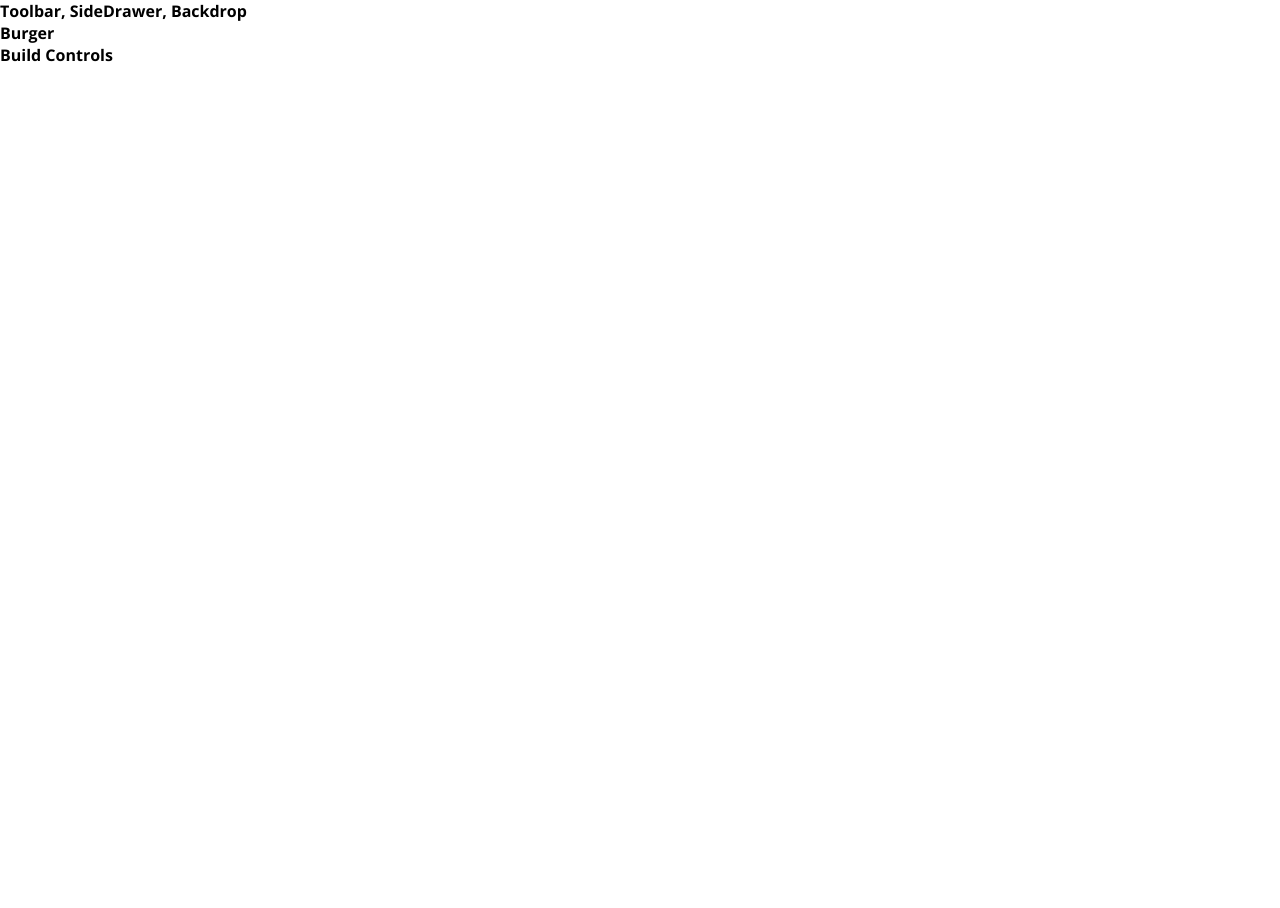
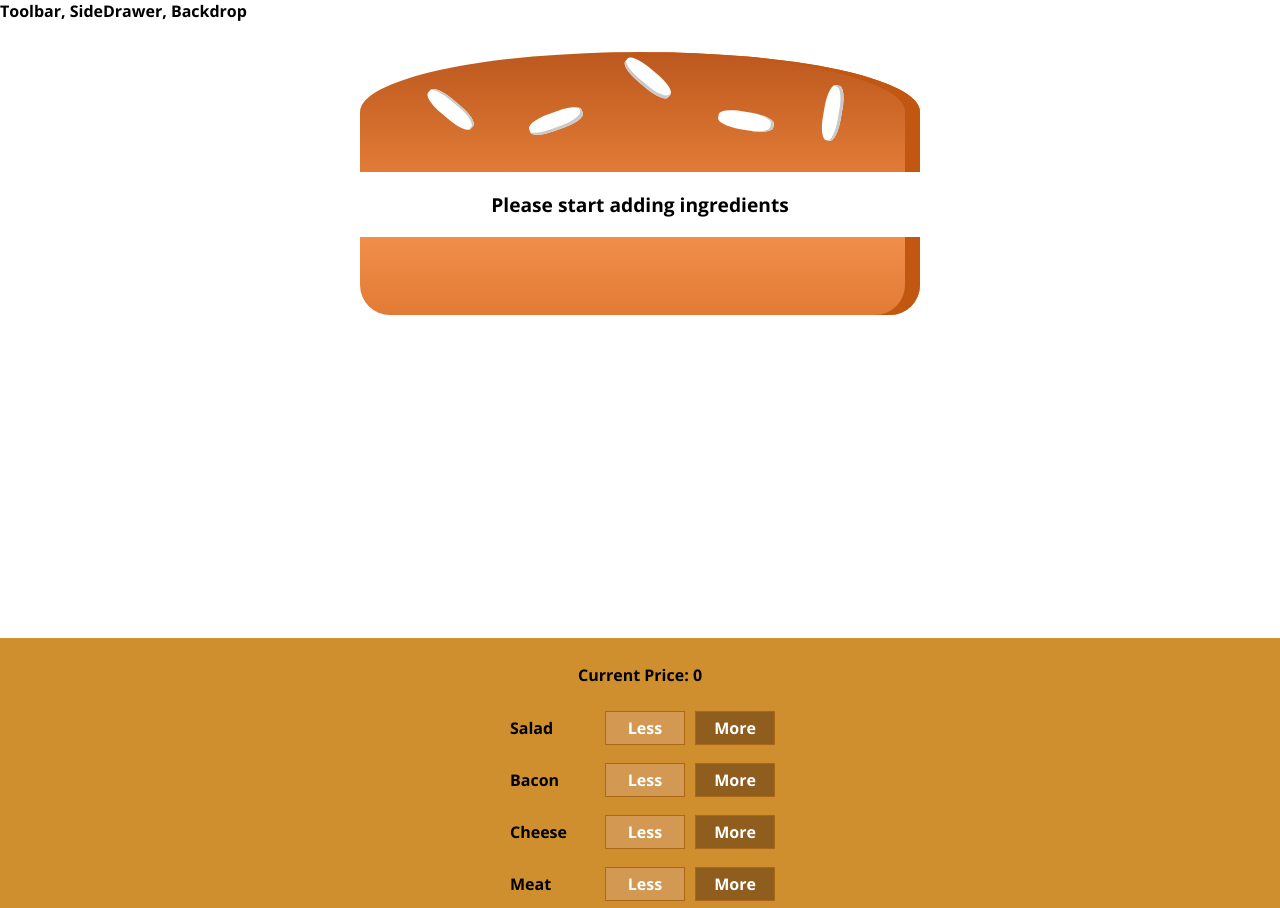
Before and after one commit to Dragomirc/Burger-Builder, a React (Create React App) app: page / in a window 1280 px wide. Shown: the top 908 px of the page. Before the commit the page ends 800 px from the top, so only its background shows below. Built offline with nearby package versions, Linux system fonts and the light colour scheme.

Commit message:
added buurger related components and burger-builder related components

```diff
--- a/package.json
+++ b/package.json
@@ -3,7 +3,9 @@
   "version": "0.1.0",
   "private": true,
   "dependencies": {
+    "classnames": "^2.2.6",
     "node-sass": "^4.11.0",
+    "prop-types": "^15.7.2",
     "react": "^16.8.5",
     "react-dom": "^16.8.5",
     "react-scripts": "2.1.8"
--- /dev/null
+++ b/src/components/build-control/index.jsx
@@ -0,0 +1,16 @@
+import React from "react";
+import classes from "./styles.module.css";
+
+const BuildControl = ({ label, add, remove }) => (
+    <div className={classes.BuildControl}>
+        <div className={classes.Label}>{label}</div>
+        <button className={classes.Less} onClick={remove}>
+            Less
+        </button>
+        <button className={classes.More} onClick={add}>
+            More
+        </button>
+    </div>
+);
+
+export default BuildControl;
--- /dev/null
+++ b/src/components/build-control/styles.module.css
@@ -0,0 +1,58 @@
+.BuildControl {
+    display: flex;
+    justify-content: space-between;
+    align-items: center;
+    margin: 5px 0;
+}
+
+.BuildControl button {
+    display: block;
+    font: inherit;
+    padding: 5px;
+    margin: 0 5px;
+    width: 80px;
+    border: 1px solid #aa6817;
+    cursor: pointer;
+    outline: none;
+}
+
+.BuildControl button:disabled {
+    background-color: #ac9980;
+    border: 1px solid #7e7365;
+    color: #ccc;
+    cursor: default;
+}
+
+.BuildControl button:hover:disabled {
+    background-color: #ac9980;
+    color: #ccc;
+    cursor: not-allowed;
+}
+
+.Label {
+    padding: 10px;
+    font-weight: bold;
+    width: 80px;
+}
+
+.BuildControl .Less {
+    background-color: #d39952;
+    color: white;
+}
+
+.BuildControl .More {
+    background-color: #8f5e1e;
+    color: white;
+}
+
+.BuildControl .Less:hover,
+.BuildControl .Less:active {
+    background-color: #daa972;
+    color: white;
+}
+
+.BuildControl .More:hover,
+.BuildControl .More:active {
+    background-color: #99703f;
+    color: white;
+}
--- /dev/null
+++ b/src/components/build-controls/index.jsx
@@ -0,0 +1,43 @@
+import React from "react";
+
+import BuildControl from "../build-control";
+import classes from "./styles.module.css";
+
+const controls = [
+    {
+        label: "Salad",
+        type: "salad"
+    },
+    {
+        label: "Bacon",
+        type: "bacon"
+    },
+    {
+        label: "Cheese",
+        type: "cheese"
+    },
+    {
+        label: "Meat",
+        type: "meat"
+    }
+];
+const BuildControls = ({ add, remove, totalPrice, purchasable }) => (
+    <div className={classes.BuildControls}>
+        <p>
+            Current Price: <strong>{totalPrice.toFixed()}</strong>
+        </p>
+        {controls.map(({ label, type }) => (
+            <BuildControl
+                label={label}
+                key={label}
+                add={() => add(type)}
+                remove={() => remove(type)}
+            />
+        ))}
+        <button disabled={!purchasable} className={classes.OrderButton}>
+            ORDER NOW
+        </button>
+    </div>
+);
+
+export default BuildControls;
--- /dev/null
+++ b/src/components/build-controls/styles.module.css
@@ -0,0 +1,52 @@
+.BuildControls {
+    width: 100%;
+    background-color: #cf8f2e;
+    display: flex;
+    flex-flow: column;
+    align-items: center;
+    box-shadow: 0 2px 1px #ccc;
+    margin: auto;
+    padding: 10px 0;
+}
+
+.OrderButton {
+    background-color: #dad735;
+    outline: none;
+    cursor: pointer;
+    border: 1px solid #966909;
+    color: #966909;
+    font-family: inherit;
+    font-size: 1.2em;
+    padding: 15px 30px;
+    box-shadow: 2px 2px 2px #966909;
+}
+
+.OrderButton:hover,
+.OrderButton:active {
+    background-color: #a0db41;
+    border: 1px solid #966909;
+    color: #966909;
+}
+
+.OrderButton:disabled {
+    background-color: #c7c6c6;
+    cursor: not-allowed;
+    border: 1px solid #ccc;
+    color: #888888;
+}
+
+.OrderButton:not(:disabled) {
+    animation: enable 0.3s linear;
+}
+
+@keyframes enable {
+    0% {
+        transform: scale(1);
+    }
+    60% {
+        transform: scale(1.1);
+    }
+    100% {
+        transform: scale(1);
+    }
+}
--- /dev/null
+++ b/src/components/burger-ingredient/index.jsx
@@ -0,0 +1,41 @@
+import React from "react";
+import PropTypes from "prop-types";
+import classes from "./styles.module.css";
+
+const BurgerIngredient = props => {
+    let ingredient = null;
+    switch (props.type) {
+        case "bread-bottom":
+            ingredient = <div className={classes.BreadBottom} />;
+            break;
+        case "bread-top":
+            ingredient = (
+                <div className={classes.BreadTop}>
+                    <div className={classes.Seeds1} />
+                    <div className={classes.Seeds2} />
+                </div>
+            );
+            break;
+        case "meat":
+            ingredient = <div className={classes.Meat} />;
+            break;
+        case "cheese":
+            ingredient = <div className={classes.Cheese} />;
+            break;
+        case "salad":
+            ingredient = <div className={classes.Salad} />;
+            break;
+        case "bacon":
+            ingredient = <div className={classes.Bacon} />;
+            break;
+        default:
+            ingredient = null;
+    }
+    return ingredient;
+};
+
+export default BurgerIngredient;
+
+BurgerIngredient.propTypes = {
+    type: PropTypes.string.isRequired
+};
--- /dev/null
+++ b/src/components/burger-ingredient/styles.module.css
@@ -0,0 +1,112 @@
+.BreadBottom {
+    height: 13%;
+    width: 80%;
+    background: linear-gradient(#f08e4a, #e27b36);
+    border-radius: 0 0 30px 30px;
+    box-shadow: inset -15px 0 #c15711;
+    margin: 2% auto;
+}
+
+.BreadTop {
+    height: 20%;
+    width: 80%;
+    background: linear-gradient(#bc581e, #e27b36);
+    border-radius: 50% 50% 0 0;
+    box-shadow: inset -15px 0 #c15711;
+    margin: 2% auto;
+    position: relative;
+}
+
+.Seeds1 {
+    width: 10%;
+    height: 15%;
+    position: absolute;
+    background-color: white;
+    left: 30%;
+    top: 50%;
+    border-radius: 40%;
+    transform: rotate(-20deg);
+    box-shadow: inset -2px -3px #c9c9c9;
+}
+
+.Seeds1:after {
+    content: "";
+    width: 100%;
+    height: 100%;
+    position: absolute;
+    background-color: white;
+    left: -170%;
+    top: -260%;
+    border-radius: 40%;
+    transform: rotate(60deg);
+    box-shadow: inset -1px 2px #c9c9c9;
+}
+
+.Seeds1:before {
+    content: "";
+    width: 100%;
+    height: 100%;
+    position: absolute;
+    background-color: white;
+    left: 180%;
+    top: -50%;
+    border-radius: 40%;
+    transform: rotate(60deg);
+    box-shadow: inset -1px -3px #c9c9c9;
+}
+
+.Seeds2 {
+    width: 10%;
+    height: 15%;
+    position: absolute;
+    background-color: white;
+    left: 64%;
+    top: 50%;
+    border-radius: 40%;
+    transform: rotate(10deg);
+    box-shadow: inset -3px 0 #c9c9c9;
+}
+
+.Seeds2:before {
+    content: "";
+    width: 100%;
+    height: 100%;
+    position: absolute;
+    background-color: white;
+    left: 150%;
+    top: -130%;
+    border-radius: 40%;
+    transform: rotate(90deg);
+    box-shadow: inset 1px 3px #c9c9c9;
+}
+
+.Meat {
+    width: 80%;
+    height: 8%;
+    background: linear-gradient(#7f3608, #702e05);
+    margin: 2% auto;
+    border-radius: 15px;
+}
+
+.Cheese {
+    width: 90%;
+    height: 4.5%;
+    margin: 2% auto;
+    background: linear-gradient(#f4d004, #d6bb22);
+    border-radius: 20px;
+}
+
+.Salad {
+    width: 85%;
+    height: 7%;
+    margin: 2% auto;
+    background: linear-gradient(#228c1d, #91ce50);
+    border-radius: 20px;
+}
+
+.Bacon {
+    width: 80%;
+    height: 3%;
+    background: linear-gradient(#bf3813, #c45e38);
+    margin: 2% auto;
+}
--- /dev/null
+++ b/src/components/burger/index.jsx
@@ -0,0 +1,30 @@
+import React from "react";
+import PropTypes from "prop-types";
+import BurgerIngredient from "../burger-ingredient";
+import classes from "./styles.module.css";
+
+const Burger = ({ ingredients }) => {
+    let transformedIngredients = Object.keys(ingredients)
+        .map(igKey => {
+            return [...Array(ingredients[igKey])].map((_, i) => (
+                <BurgerIngredient key={igKey + i} type={igKey} />
+            ));
+        })
+        .reduce((arr, el) => arr.concat(el), []);
+    if (transformedIngredients.length === 0) {
+        transformedIngredients = <p>Please start adding ingredients</p>;
+    }
+    return (
+        <div className={classes.Burger}>
+            <BurgerIngredient type="bread-top" />
+            {transformedIngredients}
+            <BurgerIngredient type="bread-bottom" />
+        </div>
+    );
+};
+
+export default Burger;
+
+Burger.propTypes = {
+    ingredients: PropTypes.object
+};
--- /dev/null
+++ b/src/components/burger/styles.module.css
@@ -0,0 +1,29 @@
+.Burger {
+    width: 100%;
+    margin: auto;
+    height: 250px;
+    overflow: scroll;
+    text-align: center;
+    font-weight: bold;
+    font-size: 1.2rem;
+}
+
+@media (min-width: 500px) and (min-height: 401px) {
+    .Burger {
+        width: 450px;
+        height: 400px;
+    }
+}
+@media (min-width: 500px) and (min-height: 400px) {
+    .Burger {
+        width: 350px;
+        height: 300px;
+    }
+}
+
+@media (min-width: 1000px) and (min-height: 700px) {
+    .Burger {
+        width: 700px;
+        height: 600px;
+    }
+}
--- a/src/components/layout/index.js
+++ b/src/components/layout/index.js
@@ -1,9 +1,8 @@
 import React from "react";
 import PropTypes from "prop-types";
-import classes from "./styles.css";
+import classes from "./styles.module.css";
 
 const Layout = props => {
-    console.log(classes);
     return (
         <React.Fragment>
             <div>Toolbar, SideDrawer, Backdrop</div>
--- a/src/containers/burger-builder/index.js
+++ b/src/containers/burger-builder/index.js
@@ -1,11 +1,56 @@
 import React, { Component } from "react";
+import Burger from "../../components/burger";
+import Buildcontrols from "../../components/build-controls";
 
+const INGREDIENT_PRICES = {
+    salad: 0.5,
+    bacon: 0.7,
+    cheese: 0.4,
+    meat: 1.3
+};
 class BurgerBuilder extends Component {
+    state = {
+        ingredients: { salad: 0, bacon: 0, cheese: 0, meat: 0 },
+        totalPrice: 0,
+        purchasable: false
+    };
+    updatePurchaseState = ingredients => {
+        const sum = Object.keys(ingredients).reduce(
+            (sum, key) => sum + ingredients[key],
+            0
+        );
+
+        this.setState({ purchasable: sum > 0 });
+    };
+
+    addIngredientHandler = type => {
+        const updatedIngredients = { ...this.state.ingredients };
+        updatedIngredients[type] = updatedIngredients[type] + 1;
+        this.setState(prevState => ({
+            ingredients: updatedIngredients,
+            totalPrice: prevState.totalPrice + INGREDIENT_PRICES[type]
+        }));
+        this.updatePurchaseState(updatedIngredients);
+    };
+    removeIngredientHandler = type => {
+        const updatedIngredients = { ...this.state.ingredients };
+        updatedIngredients[type] = updatedIngredients[type] - 1;
+        this.setState(prevState => ({
+            ingredients: updatedIngredients,
+            totalPrice: prevState.totalPrice - INGREDIENT_PRICES[type]
+        }));
+        this.updatePurchaseState(updatedIngredients);
+    };
     render() {
         return (
             <React.Fragment>
-                <div>Burger</div>
-                <div>Build Controls</div>
+                <Burger ingredients={this.state.ingredients} />
+                <Buildcontrols
+                    add={this.addIngredientHandler}
+                    remove={this.removeIngredientHandler}
+                    totalPrice={this.state.totalPrice}
+                    purchasable={this.state.purchasable}
+                />
             </React.Fragment>
         );
     }
```
Also changed, not shown: src/components/layout/styles.module.css (renamed from src/components/layout/styles.css), 1 other file (tests, documents, lock files or other folders).
